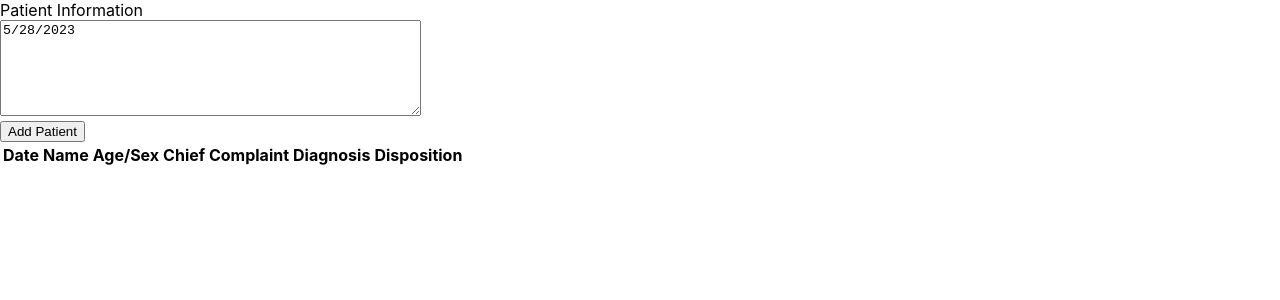
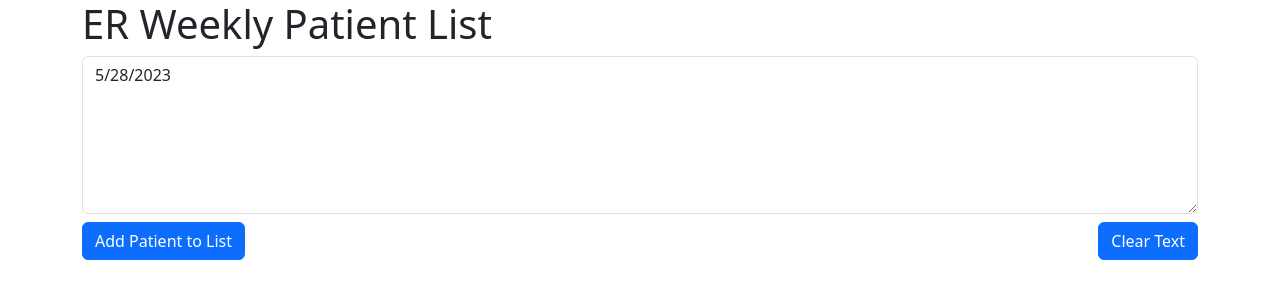
Before and after one commit to calamrc/imtools, a React (Create React App) app: page / in a window 1280 px wide. Shown: the top 300 px of the page. Built offline with nearby package versions, Linux system fonts and the light colour scheme.

Commit message:
Update: Minimum viable product.
Signed-off-by: Ramon Cristopher M. Calam <ramoncristopher.calam@gmail.com>

```diff
--- a/package.json
+++ b/package.json
@@ -4,13 +4,14 @@
   "version": "0.1.0",
   "private": true,
   "dependencies": {
+    "@primer/octicons-react": "^19.1.0",
     "@testing-library/jest-dom": "^5.16.5",
     "@testing-library/react": "^13.4.0",
     "@testing-library/user-event": "^13.5.0",
     "gh-pages": "^5.0.0",
+    "js-cookie": "^3.0.5",
     "react": "^18.2.0",
     "react-dom": "^18.2.0",
-    "react-icons": "^4.8.0",
     "react-scripts": "5.0.1",
     "web-vitals": "^2.1.4",
     "xlsx": "^0.18.5"
--- a/public/index.html
+++ b/public/index.html
@@ -7,7 +7,7 @@
     <meta name="theme-color" content="#000000" />
     <meta
       name="description"
-      content="Web site created using create-react-app"
+      content="Collection of useful tools for IM residents."
     />
     <link rel="apple-touch-icon" href="%PUBLIC_URL%/logo192.png" />
     <!--
@@ -24,7 +24,7 @@
       work correctly both with client-side routing and a non-root public URL.
       Learn how to configure a non-root public URL by running `npm run build`.
     -->
-    <title>React App</title>
+    <title>IM Tools</title>
   </head>
   <body>
     <noscript>You need to enable JavaScript to run this app.</noscript>
--- a/src/App.css
+++ b/src/App.css
@@ -1,38 +1,26 @@
-.App {
-  text-align: center;
+@import url("https://maxcdn.bootstrapcdn.com/bootstrap/latest/css/bootstrap.min.css");
+
+/* Extra small devices (portrait phones, less than 576px) */
+@media (max-width: 575.98px) {
+
 }
 
-.App-logo {
-  height: 40vmin;
-  pointer-events: none;
+/* Small devices (landscape phones, 576px and up) */
+@media (min-width: 576px) and (max-width: 767.98px) {
+
 }
 
-@media (prefers-reduced-motion: no-preference) {
-  .App-logo {
-    animation: App-logo-spin infinite 20s linear;
-  }
+/* Medium devices (tablets, 768px and up) */
+@media (min-width: 768px) and (max-width: 991.98px) {
+
 }
 
-.App-header {
-  background-color: #282c34;
-  min-height: 100vh;
-  display: flex;
-  flex-direction: column;
-  align-items: center;
-  justify-content: center;
-  font-size: calc(10px + 2vmin);
-  color: white;
+/* Large devices (desktops, 992px and up) */
+@media (min-width: 992px) and (max-width: 1199.98px) {
+
 }
 
-.App-link {
-  color: #61dafb;
+/* Extra large devices (large desktops, 1200px and up) */
+@media (min-width: 1200px) {
+
 }
-
-@keyframes App-logo-spin {
-  from {
-    transform: rotate(0deg);
-  }
-  to {
-    transform: rotate(360deg);
-  }
-}
--- a/src/App.js
+++ b/src/App.js
@@ -1,104 +1,236 @@
 import './App.css';
-import { useState } from "react";
-import { AiFillEdit } from "react-icons/ai";
+import { useEffect, useState } from "react";
+import Cookies from "js-cookie";
 import * as XLSX from "xlsx";
 
 const NUMBER_OF_COLUMNS = 6;
-
-function PatientInfo({patientInfo, setPatientInfo}) {
-  return (
-    <>
-      <div>
-        <label>
-          Patient Information
-        </label>
-      </div>
-      <div>
-        <textarea
-          rows={NUMBER_OF_COLUMNS}
-          cols={50}
-          value={patientInfo}
-          onChange={e => setPatientInfo(e.target.value)}
-        />
-      </div>
-    </>
-  );
-}
+const HEADERS = [
+  "Date",
+  "Name",
+  "Age/Sex",
+  "Chief Complaint",
+  "Diagnosis",
+  "Disposition"
+]
 
 export default function App() {
   const now = new Date();
   const [patientInfo, setPatientInfo] = useState(now.toLocaleDateString());
-  const [patientList, setPatientList] = useState([]);
+  const [patientList, setPatientList] = useState(() => {
+    const cookie = Cookies.get("patientList");
+    if(cookie === undefined) {
+      return [];
+    } else {
+      return JSON.parse(cookie);
+    }
+  });
   const [editState, setEditState] = useState(false);
   const [editPatientIndex, setEditPatientIndex] = useState(0);
+  const [addPatientLabel, setAddPatientLabel] = useState("Add Patient to List");
+  const [title, setTitle] = useState("IM Tools")
+  const [filename, setFilename] = useState("ERWeeklyPatientList-" + now.toJSON().slice(0, 10));
+  const [confirmDelete, setConfirmDelete] = useState(false);
+  const [deleteLabel, setDeleteLabel] = useState("Delete Table");
+
+  useEffect(() => {
+    document.title = title;
+  }, [title]);
+
+  function handleDeleteTable() {
+    if(confirmDelete) {
+      Cookies.remove("patientList");
+      setPatientList([]);
+      setDeleteLabel("Delete Table")
+      setConfirmDelete(false);
+    } else {
+      setDeleteLabel("Confirm Delete")
+      setConfirmDelete(true);
+    }
+  }
+
+  function handleInfoChange(value) {
+    if(editState) {
+      if(value.trim() === "") {
+        setAddPatientLabel("Delete Patient Info");
+      } else {
+        setAddPatientLabel("Save Edits");
+      }
+    } else {
+      setAddPatientLabel("Add Patient to List");
+    }
+
+    setPatientInfo(value);
+  }
 
   function handleEditButton(info, index) {
-    const patientListCopy = [...patientList];
-    patientListCopy.splice(index, 1);
-
-    setPatientInfo(info);
-    setPatientList(patientListCopy);
+    setPatientInfo(info.trim());
     setEditPatientIndex(index);
     setEditState(true);
+    setAddPatientLabel("Save Edits");
   }
 
   function handleAddPatient() {
-    if(editState) {
-      const patientListCopy = [...patientList];
-      patientListCopy.splice(editPatientIndex, 0, patientInfo);
-      setPatientList(patientListCopy);
-    } else {
-      setPatientList([...patientList, patientInfo]);
+    let patientInfoCopy = patientInfo;
+
+    patientInfoCopy = patientInfoCopy.trim();
+
+    let patientListCopy;
+
+    if(patientInfoCopy !== "") {
+      const lines = patientInfoCopy.split("\n");
+
+      for(let i = lines.length; i < NUMBER_OF_COLUMNS; i++) {
+        patientInfoCopy += "\n";
       }
 
+      if(editState) {
+        patientListCopy = [...patientList];
+        patientListCopy.splice(editPatientIndex, 1, patientInfoCopy);
+      } else {
+        patientListCopy = [...patientList, patientInfoCopy];
+      }
+
+    } else {
+      patientListCopy = [...patientList];
+      patientListCopy.splice(editPatientIndex, 1);
+    }
+
+    Cookies.set("patientList", JSON.stringify(patientListCopy), {
+      expires: 7, path: ""
+    });
+
+    setPatientList(patientListCopy);
     setPatientInfo(now.toLocaleDateString());
     setEditState(false);
+    setAddPatientLabel("Add Patient to List");
   }
 
-  const parsedPatientInfo = patientList.map((info, index) => {
-    let lines = info.split("\n").map(line =>
-      <td key={line}>{line}</td>
+  function handleSaveTable() {
+    const data = patientList.map((info, index) => {
+      let dict = {};
+      const lines = info.split("\n");
+
+      for(let i = 0; i < NUMBER_OF_COLUMNS; i++) {
+        dict[HEADERS.at(i)] = lines.at(i);
+      }
+
+      return dict;
+    });
+
+    const worksheet = XLSX.utils.json_to_sheet(data);
+    const workbook = XLSX.utils.book_new();
+    XLSX.utils.book_append_sheet(workbook, worksheet, "ER Weekly Patient List");
+
+    XLSX.writeFile(workbook, filename + ".xlsx", {
+      compression: true
+    });
+  }
+
+  const headers = HEADERS.map((header, index) =>
+    <th key={index}>{header}</th>
   );
 
-    const numberOfLines = lines.length;
+  const patientListColumns = patientList.map((info, index) => {
+    const lines = info.split("\n");
 
-    if(numberOfLines < NUMBER_OF_COLUMNS) {
-      for(let i = numberOfLines; i < NUMBER_OF_COLUMNS; i++) {
-        lines.push(<td key={i}></td>);
-      }
-    }
+    const columns = lines.map((line, index) =>
+      <td key={index}>{line}</td>
+    );
 
+    if(editState && editPatientIndex === index) {
+      if(addPatientLabel === "Save Edits") {
         return (
-      <tr key={info}>
-        {lines}
-        <td>
-          <button onClick={() => handleEditButton(info, index)}>
-            <AiFillEdit />
-          </button>
-        </td>
+          <tr key={index} className="table-success" onClick={() => handleEditButton(info, index)}>
+            {columns}
           </tr>
         );
+      } else {
+        return (
+          <tr key={index} className="table-danger" onClick={() => handleEditButton(info, index)}>
+            {columns}
+          </tr>
+        );
+      }
+    } else {
+      return (
+        <tr key={index} onClick={() => handleEditButton(info, index)}>
+          {columns}
+        </tr>
+      );
+    }
   });
 
   return (
+    <div className="container">
+      <div className="row">
+        <div className="col">
+          <h1>
+            ER Weekly Patient List
+          </h1>
+        </div>
+      </div>
+      <div className="row">
+        <div className="col">
+          <textarea className="form-control"
+            rows={NUMBER_OF_COLUMNS}
+            cols={50}
+            value={patientInfo}
+            onChange={e => handleInfoChange(e.target.value)}
+          />
+        </div>
+      </div>
+      <div className="row justify-content-between mt-2">
+        <div className="col-auto mr-auto">
+          <button className="btn btn-primary" onClick={() => handleAddPatient()}>
+            {addPatientLabel}
+          </button>
+        </div>
+        <div className="col-auto">
+          <button className="btn btn-primary" onClick={() => handleInfoChange("")}>
+            Clear Text
+          </button>
+        </div>
+      </div>
+      {(patientList.length > 0) &&
       <>
-      <PatientInfo patientInfo={patientInfo} setPatientInfo={setPatientInfo}/>
-      <button onClick={handleAddPatient}>Add Patient</button>
-      <table>
-        <thead>
+        <div className="row mt-4">
+          <div className="col">
+            <div className="table-responsive-xl">
+              <table className="table">
+                <thead className="thead-dark">
                   <tr>
-            <th>Date</th>
-            <th>Name</th>
-            <th>Age/Sex</th>
-            <th>Chief Complaint</th>
-            <th>Diagnosis</th>
-            <th>Disposition</th>
+                    {headers}
                   </tr>
                 </thead>
                 <tbody>
-          {parsedPatientInfo}
+                  {patientListColumns}
                 </tbody>
               </table>
+            </div>
+          </div>
+        </div>
+        <div className="row mt-2">
+          <div className="col-auto mb-2">
+            <button className="btn btn-primary" onClick={() => handleSaveTable()}>
+              Download Excel File
+            </button>
+          </div>
+          <div className="col-auto mr-auto mb-2">
+            <div className="input-group">
+              <input type="text" className="form-control" placeholder="Filename" value={filename} onChange={setFilename} />
+              <div className="input-group-append">
+                <span className="input-group-text">.xlsx</span>
+              </div>
+            </div>
+          </div>
+          <div className="col-auto mb-2">
+            <button className="btn btn-danger" onClick={() => handleDeleteTable()}>
+              {deleteLabel}
+            </button>
+          </div>
+        </div>
       </>
+      }
+    </div>
   );
 }
```
Also changed, not shown: public/manifest.json, 1 other file (tests, documents, lock files or other folders). Lines whose indentation alone changed are shown as unchanged.
